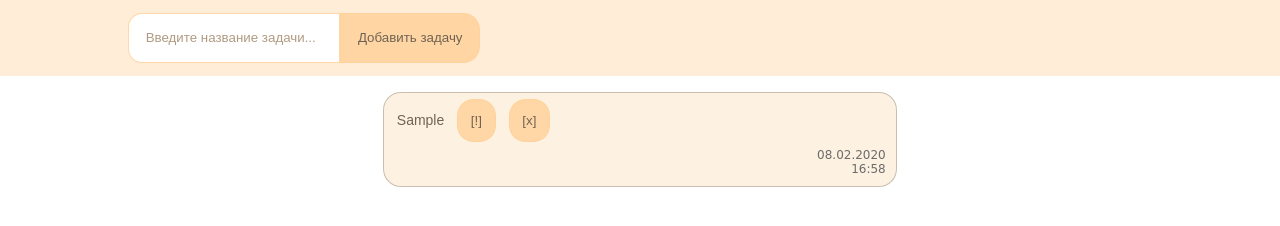
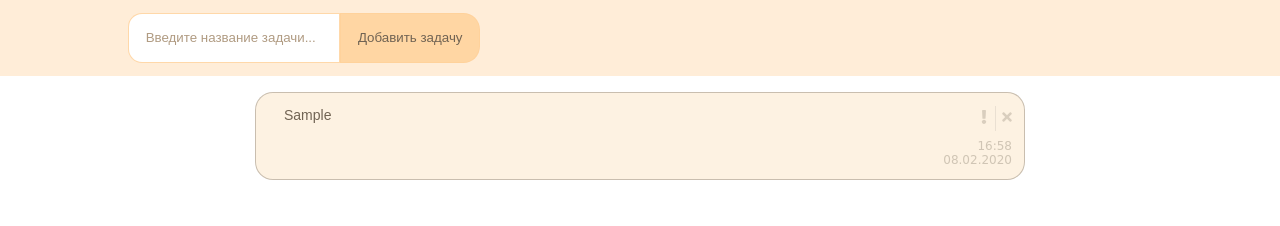
Before and after one commit to letUser/ToDo_List-on-Native_JS, a website built with webpack: page index.html in a window 1280 px wide. Both pictures are taken after typing "Sample" into the empty fields and a click on the button "Добавить задачу". Built offline with nearby package versions, Linux system fonts and the light colour scheme.

Commit message:
styles upd

```diff
--- a/src/index.js
+++ b/src/index.js
@@ -16,10 +16,12 @@ class Task {
   /* РЕНДЕРИНГ ЗАДАЧИ НА СТРАНИЦЕ */
   showTask() {
     let li = document.createElement("li");
-    let liText = document.createElement("span");
-    let liRemove = document.createElement("input");
-    let importantBttn = document.createElement("input");
+    let liText = document.createElement("p");
+    let liRemove = document.createElement("button");
+    let importantBttn = document.createElement("button");
     let liDate = document.createElement("div");
+    let importantIcon = document.createElement("img");
+    let removeIcon = document.createElement("img");
 
     input.value = "";
     liText.textContent = this.text;
@@ -28,12 +30,14 @@ class Task {
     li.classList.add("li");
     list.prepend(li);
 
+    removeIcon.setAttribute("src", "./svg/times-solid.svg");
+    removeIcon.classList.add('removeIcon');
     liRemove.setAttribute("type", "button");
-    liRemove.setAttribute("value", "[x]");
-    liRemove.classList.add("ulRemove");
+    liRemove.classList.add("liRemove");
 
+    importantIcon.setAttribute("src", "./svg/exclamation-solid.svg");
+    importantIcon.classList.add('importantIcon');
     importantBttn.setAttribute("type", "button");
-    importantBttn.setAttribute("value", "[!]");
     importantBttn.classList.add("importantBttn");
 
     liDate.classList.add("liDate");
@@ -42,7 +46,9 @@ class Task {
 
     li.append(liText);
     li.append(importantBttn);
+    importantBttn.append(importantIcon);
     li.append(liRemove);
+    liRemove.append(removeIcon);
     li.append(liDate);
     this.elem = li;
 
@@ -95,7 +101,7 @@ class Task {
     let min = date.getMinutes();
     if (min < 10) min = "0" + min;
 
-    return `<p>${dd}.${mm}.${yy} <br /> ${hh}:${min}</p>`;
+    return `<p>${hh}:${min} <br /> ${dd}.${mm}.${yy}</p>`;
   }
 }
 
--- a/src/styles.css
+++ b/src/styles.css
@@ -40,41 +40,19 @@ body {
 }
 
 .importantBttn {
-  padding: 1vw;
-  margin: 0.5vw;
+  position: relative;
+  display: inline-block;
+  top: 0.3em;
+  padding: 0.3em;
+  margin-left: 2.3em;
   outline: none;
-  border-radius: 1.3vw;
-  background-color: rgb(255, 210, 155, 0.85);
-  border: 1px solid rgb(255, 210, 155, 0.85);
-  color: #706353;
+  background: none;
+  border: none;
+  border-right: 1px solid rgba(73, 73, 73, 0.103);
 }
 
 .importantBttn:hover {
-  background-color: #fcdfbb;
   cursor: pointer;
-}
-
-.ulRemove {
-  padding: 1vw;
-  margin: 0.5vw;
-  outline: none;
-  border-radius: 1.3vw;
-  background-color: rgb(255, 210, 155, 0.85);
-  border: 1px solid rgb(255, 210, 155, 0.85);
-  color: #706353;
-}
-
-.ulRemove:hover {
-  background-color: #fcdfbb;
-  cursor: pointer;
-}
-
-.inputUl {
-  padding: 1vw;
-}
-
-.bttnUl {
-  padding: 1vw;
 }
 
 .li {
@@ -83,31 +61,31 @@ body {
   background-color: #fce9ce94;
   border: 1px solid #8d827275;
   border-radius: 1.4vw;
-  max-width: 40%;
+  max-width: 48em;
   display: block;
   margin: 1vw auto 1vw auto;
 }
 
 .liText {
-  outline: none;
+  position: relative;
+  display: inline-block;
   color: #706353;
+  width: 45em;
   font-size: 14px;
   font-family: sans-serif;
-  margin: 0 0.5vw 0 1vw;
+  margin: 1em 2em 0 2em;
 }
 
 .liRemove {
-  padding: 1vw;
-  margin: 0.2vw;
+  position: relative;
+  top: 0.3em;
+  padding: 0.3em;
   outline: none;
-  border-radius: 1.3vw;
-  background-color: #fce9ce;
-  border: 1px solid #fce9ce;
-  color: #706353;
+  background: none;
+  border: none;
 }
 
 .liRemove:hover {
-  background-color: #fcdfbb;
   cursor: pointer;
 }
 
@@ -132,7 +110,7 @@ body {
 
 .liDate {
   position: relative;
-  padding: 0 2% 2% 33vw;
+  margin: 1em 1em 1em 1em;
   font-family: Robotic, cursive;
   font-size: 12px;
 }
@@ -141,4 +119,27 @@ body {
   margin-block-start: 0;
   margin-block-end: 0;
   text-align: right;
+  color: #8d827267;
 }
+
+.importantIcon {
+  width: 14px;
+  height: 14px;
+  opacity: 0.7;
+}
+
+.removeIcon {
+  width: 14px;
+  height: 14px;
+  opacity: 0.7;
+}
+
+.importantIcon:hover {
+  transform: scale(1.6);
+  opacity: 1;
+}
+
+.removeIcon:hover {
+  transform: scale(1.6);
+  opacity: 1;
+}
```
Also changed, not shown: dist/main.js, dist/style.css, svg/exclamation-solid.svg (added), svg/times-solid.svg (added).
